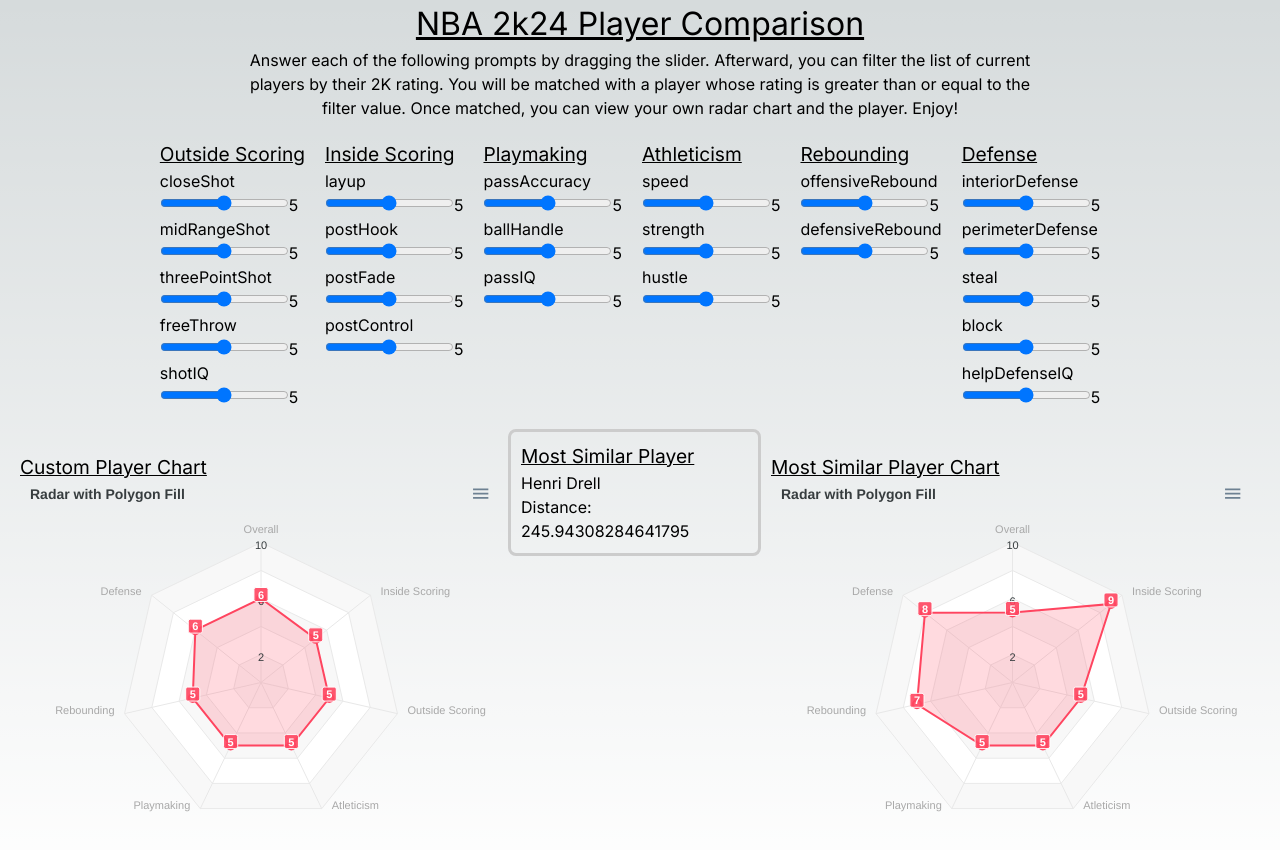
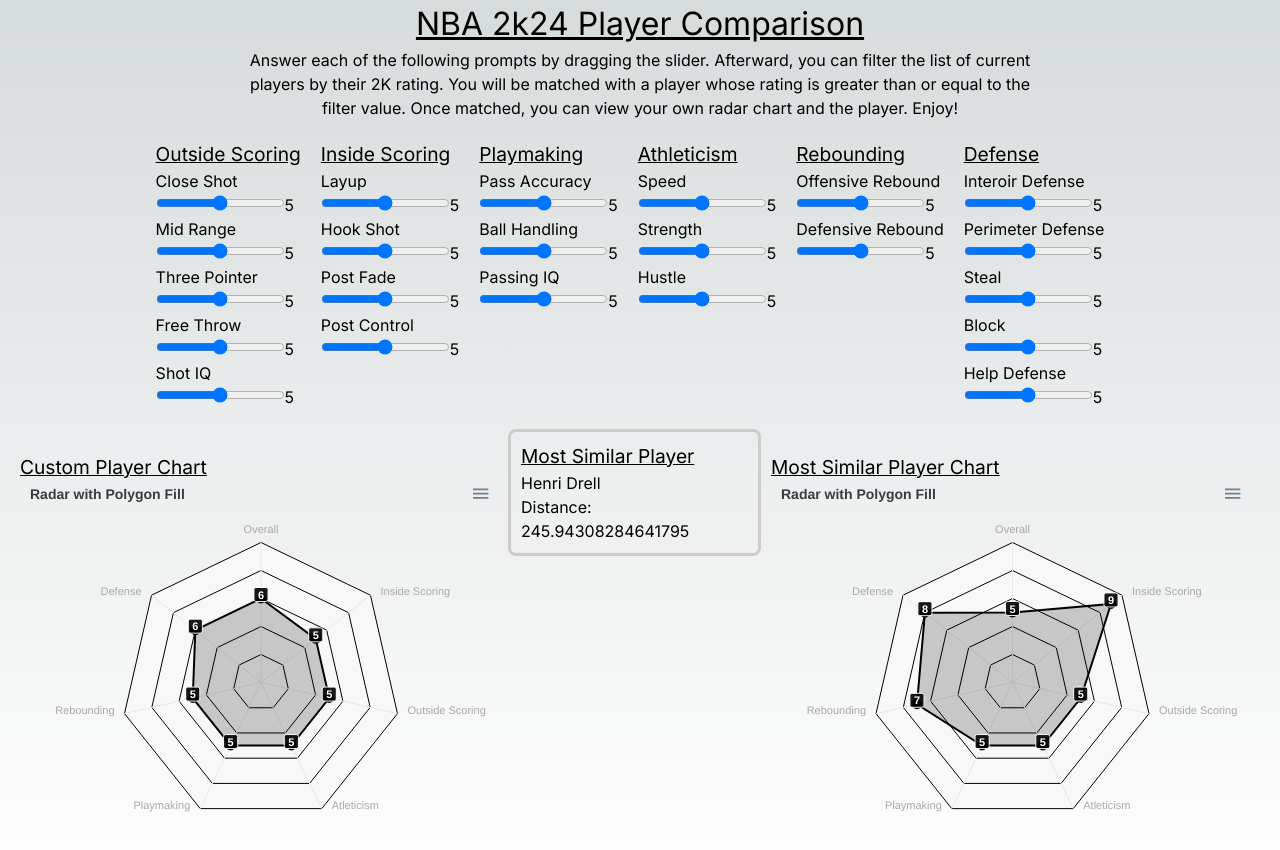
Before and after one commit to ErgiIsmahili/NBA2k24-Player-Comparison, a Next.js app in the folder my-nba-player/: page / in a window 1280 px wide. Shown: the top 850 px of the page. Built offline with nearby package versions, Linux system fonts and the light colour scheme.

Commit message:
change radar chart color and stat names
-apexchart changed to black
-page changed stat names

```diff
--- a/my-nba-player/src/app/apexchart.tsx
+++ b/my-nba-player/src/app/apexchart.tsx
@@ -74,9 +74,9 @@
           radar: {
             size: 140,
             polygons: {
-              strokeColors: '#e9e9e9',
+              strokeColors: '#000',
               fill: {
-                colors: ['#f8f8f8', '#fff'],
+                colors: ['#f8f8f8'],
               },
             },
           },
@@ -84,11 +84,11 @@
         title: {
           text: 'Radar with Polygon Fill',
         },
-        colors: ['#FF4560'],
+        colors: ['#000'],
         markers: {
           size: 4,
-          colors: ['#fff'],
-          strokeColor: '#FF4560',
+          colors: ['#000'],
+          strokeColor: '#000',
           strokeWidth: 2,
         },
         tooltip: {
@@ -100,12 +100,12 @@
           categories: props.categories,
         },
         yaxis: {
-          min: 0,
-          max: 10,
-          labels: {
-            formatter: (val: number, i: number) => (i % 2 === 0 ? val.toString() : ''),
+            min: 0,
+            max: 10,
+            labels: {
+                formatter: (val: number, i: number) => '',
+            },
           },
-        },
       },
     };
   }
--- a/my-nba-player/src/app/page.tsx
+++ b/my-nba-player/src/app/page.tsx
@@ -81,51 +81,51 @@
         <div style={{ display: 'flex', flexDirection: 'column', alignItems: 'flex-start' }}>
           <div style={{ marginRight: '20px' }}>
             <h3 style={{ fontSize: '1.2rem', textDecoration: 'underline' }}>Outside Scoring</h3>
-            {renderAttributeInputs('closeShot', customPlayer.closeShot ? customPlayer.closeShot : 5)}
-            {renderAttributeInputs('midRangeShot', customPlayer.midRangeShot ? customPlayer.midRangeShot : 5)}
-            {renderAttributeInputs('threePointShot', customPlayer.threePointShot ? customPlayer.threePointShot : 5)}
-            {renderAttributeInputs('freeThrow', customPlayer.freeThrow ? customPlayer.freeThrow : 5)}
-            {renderAttributeInputs('shotIQ', customPlayer.shotIQ ? customPlayer.shotIQ : 5)}
+            {renderAttributeInputs('Close Shot', customPlayer.closeShot ? customPlayer.closeShot : 5)}
+            {renderAttributeInputs('Mid Range', customPlayer.midRangeShot ? customPlayer.midRangeShot : 5)}
+            {renderAttributeInputs('Three Pointer', customPlayer.threePointShot ? customPlayer.threePointShot : 5)}
+            {renderAttributeInputs('Free Throw', customPlayer.freeThrow ? customPlayer.freeThrow : 5)}
+            {renderAttributeInputs('Shot IQ', customPlayer.shotIQ ? customPlayer.shotIQ : 5)}
           </div>
         </div>
         <div style={{ display: 'flex', flexDirection: 'column', alignItems: 'flex-start' }}>
           <div style={{ marginRight: '20px' }}>
             <h3 style={{ fontSize: '1.2rem', textDecoration: 'underline' }}>Inside Scoring</h3>
-            {renderAttributeInputs('layup', customPlayer.layup ? customPlayer.layup : 5)}
-            {renderAttributeInputs('postHook', customPlayer.postHook ? customPlayer.postHook : 5)}
-            {renderAttributeInputs('postFade', customPlayer.postFade ? customPlayer.postFade : 5)}
-            {renderAttributeInputs('postControl', customPlayer.postControl ? customPlayer.postControl : 5)}
+            {renderAttributeInputs('Layup', customPlayer.layup ? customPlayer.layup : 5)}
+            {renderAttributeInputs('Hook Shot', customPlayer.postHook ? customPlayer.postHook : 5)}
+            {renderAttributeInputs('Post Fade', customPlayer.postFade ? customPlayer.postFade : 5)}
+            {renderAttributeInputs('Post Control', customPlayer.postControl ? customPlayer.postControl : 5)}
           </div>
         </div>
         <div style={{ display: 'flex', flexDirection: 'column', alignItems: 'flex-start' }}>
           <div style={{ marginRight: '20px' }}>
             <h3 style={{ fontSize: '1.2rem', textDecoration: 'underline' }}>Playmaking</h3>
-            {renderAttributeInputs('passAccuracy', customPlayer.passAccuracy ? customPlayer.passAccuracy : 5)}
-            {renderAttributeInputs('ballHandle', customPlayer.ballHandle ? customPlayer.ballHandle : 5)}
-            {renderAttributeInputs('passIQ', customPlayer.passIQ ? customPlayer.passIQ : 5)}
+            {renderAttributeInputs('Pass Accuracy', customPlayer.passAccuracy ? customPlayer.passAccuracy : 5)}
+            {renderAttributeInputs('Ball Handling', customPlayer.ballHandle ? customPlayer.ballHandle : 5)}
+            {renderAttributeInputs('Passing IQ', customPlayer.passIQ ? customPlayer.passIQ : 5)}
           </div>
         </div>
         <div style={{ display: 'flex', flexDirection: 'column', alignItems: 'flex-start' }}>
           <div style={{ marginRight: '20px' }}>
             <h3 style={{ fontSize: '1.2rem', textDecoration: 'underline' }}>Athleticism</h3>
-            {renderAttributeInputs('speed', customPlayer.speed ? customPlayer.speed : 5)}
-            {renderAttributeInputs('strength', customPlayer.strength ? customPlayer.strength : 5)}
-            {renderAttributeInputs('hustle', customPlayer.hustle ? customPlayer.hustle : 5)}
+            {renderAttributeInputs('Speed', customPlayer.speed ? customPlayer.speed : 5)}
+            {renderAttributeInputs('Strength', customPlayer.strength ? customPlayer.strength : 5)}
+            {renderAttributeInputs('Hustle', customPlayer.hustle ? customPlayer.hustle : 5)}
           </div>
         </div>
       <div style={{ display: 'flex', flexDirection: 'row', alignItems: 'flex-start' }}>
         <div style={{ marginRight: '20px' }}>
           <h3 style={{ fontSize: '1.2rem', textDecoration: 'underline' }}>Rebounding</h3>
-          {renderAttributeInputs('offensiveRebound', customPlayer.offensiveRebound ? customPlayer.offensiveRebound : 5)}
-          {renderAttributeInputs('defensiveRebound', customPlayer.defensiveRebound ? customPlayer.defensiveRebound : 5)}
+          {renderAttributeInputs('Offensive Rebound', customPlayer.offensiveRebound ? customPlayer.offensiveRebound : 5)}
+          {renderAttributeInputs('Defensive Rebound', customPlayer.defensiveRebound ? customPlayer.defensiveRebound : 5)}
         </div>
         <div style={{ marginRight: '20px' }}>
           <h3 style={{ fontSize: '1.2rem', textDecoration: 'underline' }}>Defense</h3>
-          {renderAttributeInputs('interiorDefense', customPlayer.interiorDefense ? customPlayer.interiorDefense : 5)}
-          {renderAttributeInputs('perimeterDefense', customPlayer.perimeterDefense ? customPlayer.perimeterDefense : 5)}
-          {renderAttributeInputs('steal', customPlayer.steal ? customPlayer.steal : 5)}
-          {renderAttributeInputs('block', customPlayer.block ? customPlayer.block : 5)}
-          {renderAttributeInputs('helpDefenseIQ', customPlayer.helpDefenseIQ ? customPlayer.helpDefenseIQ : 5)}
+          {renderAttributeInputs('Interoir Defense', customPlayer.interiorDefense ? customPlayer.interiorDefense : 5)}
+          {renderAttributeInputs('Perimeter Defense', customPlayer.perimeterDefense ? customPlayer.perimeterDefense : 5)}
+          {renderAttributeInputs('Steal', customPlayer.steal ? customPlayer.steal : 5)}
+          {renderAttributeInputs('Block', customPlayer.block ? customPlayer.block : 5)}
+          {renderAttributeInputs('Help Defense', customPlayer.helpDefenseIQ ? customPlayer.helpDefenseIQ : 5)}
         </div>
         </div>
         </div>
```
